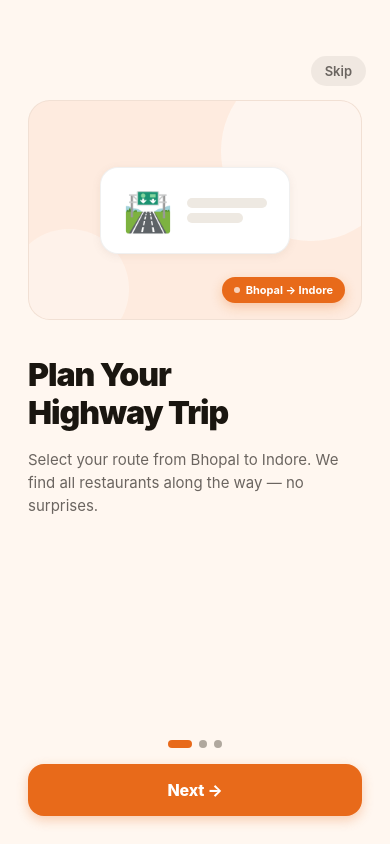
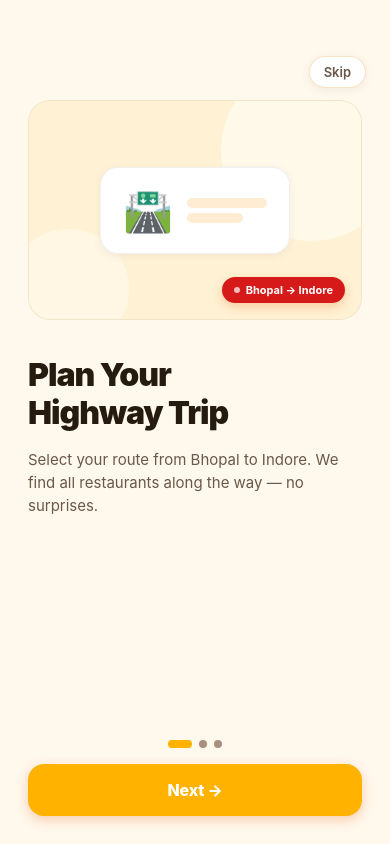
Before and after one commit to SahilShivnani2003/Rodo, a React Native app: screen /cart in a window 390 px wide. Built offline with nearby package versions, Linux system fonts and the light colour scheme.

Commit message:
#Updated the theme of the app

```diff
--- a/src/screens/CartScreen.tsx
+++ b/src/screens/CartScreen.tsx
@@ -113,7 +113,7 @@ const stepper = StyleSheet.create({
     wrap: {
         flexDirection: 'row',
         alignItems: 'center',
-        backgroundColor: Colors.amber,
+        backgroundColor: Colors.brandYellow,
         borderRadius: Radius.full,
         overflow: 'hidden',
         ...Shadow.amber,
@@ -632,14 +632,14 @@ const styles = StyleSheet.create({
     },
     restaurantMeta: { fontSize: 11, color: Colors.textSecondary, marginTop: 2 },
     addMoreBtn: {
-        backgroundColor: Colors.amberGlow,
+        backgroundColor: Colors.brandYellow,
         borderRadius: Radius.full,
         paddingHorizontal: 12,
         paddingVertical: 6,
         borderWidth: 1,
-        borderColor: Colors.borderActive,
+        borderColor: Colors.brandRed,
     },
-    addMoreText: { fontSize: 12, fontWeight: '700', color: Colors.amber },
+    addMoreText: { fontSize: 12, fontWeight: '700', color: Colors.brandRed },
 
     // Section header
     sectionHeader: {
@@ -687,7 +687,7 @@ const styles = StyleSheet.create({
         alignItems: 'center',
         justifyContent: 'center',
     },
-    itemTotal: { fontSize: 12, fontWeight: '700', color: Colors.amber },
+    itemTotal: { fontSize: 12, fontWeight: '700', color: Colors.brandRed },
     itemDivider: {
         height: 1,
         backgroundColor: Colors.border,
@@ -711,11 +711,11 @@ const styles = StyleSheet.create({
         ...Shadow.card,
     },
     etaChipActive: {
-        backgroundColor: Colors.amberGlow,
-        borderColor: Colors.amber,
+        backgroundColor: Colors.amberGlow2,
+        borderColor: Colors.brandRed,
     },
     etaText: { fontSize: 13, color: Colors.textSecondary, fontWeight: '600' },
-    etaTextActive: { color: Colors.amber, fontWeight: '700' },
+    etaTextActive: { color: Colors.brandRed, fontWeight: '700' },
 
     // Dine mode
     dineRow: { flexDirection: 'row', gap: 12, marginBottom: 16 },
@@ -733,12 +733,12 @@ const styles = StyleSheet.create({
         ...Shadow.card,
     },
     dineChipActive: {
-        backgroundColor: Colors.amberGlow,
-        borderColor: Colors.amber,
+        backgroundColor: Colors.amberGlow2,
+        borderColor: Colors.brandRed,
     },
     dineEmoji: { fontSize: 18 },
     dineText: { fontSize: 13, fontWeight: '600', color: Colors.textSecondary },
-    dineTextActive: { color: Colors.amber, fontWeight: '700' },
+    dineTextActive: { color: Colors.brandRed, fontWeight: '700' },
 
     // Special note
     noteToggle: {
@@ -791,7 +791,7 @@ const styles = StyleSheet.create({
         ...Shadow.card,
     },
     couponApplyBtn: {
-        backgroundColor: Colors.amber,
+        backgroundColor: Colors.brandRed,
         borderRadius: Radius.md,
         paddingHorizontal: 20,
         alignItems: 'center',
@@ -901,7 +901,7 @@ const styles = StyleSheet.create({
     checkoutItems: { fontSize: 11, color: Colors.textSecondary },
     checkoutBtn: {
         flex: 1,
-        backgroundColor: Colors.amber,
+        backgroundColor: Colors.brandRed,
         borderRadius: Radius.md,
         paddingVertical: 15,
         flexDirection: 'row',
--- a/src/screens/MenuScreen.tsx
+++ b/src/screens/MenuScreen.tsx
@@ -363,15 +363,15 @@ const styles = StyleSheet.create({
         flexDirection: 'row',
         alignItems: 'center',
         gap: 4,
-        backgroundColor: Colors.amberGlow,
+        backgroundColor: Colors.brandYellow,
         borderRadius: Radius.sm,
         paddingHorizontal: 10,
         paddingVertical: 5,
         borderWidth: 1,
-        borderColor: Colors.borderActive,
+        borderColor: Colors.brandRed,
     },
-    heroStar: { fontSize: 13, color: Colors.amber },
-    heroRating: { fontSize: 14, fontWeight: '800', color: Colors.amber },
+    heroStar: { fontSize: 13, color: Colors.brandRed },
+    heroRating: { fontSize: 14, fontWeight: '800', color: Colors.brandRed },
     heroMeta: { flexDirection: 'row', gap: 8 },
     heroMetaChip: {
         backgroundColor: Colors.bgElevated,
@@ -404,9 +404,9 @@ const styles = StyleSheet.create({
         borderWidth: 1,
         borderColor: Colors.border,
     },
-    etaChipActive: { backgroundColor: Colors.amberGlow, borderColor: Colors.amber },
+    etaChipActive: { backgroundColor: Colors.amberGlow2, borderColor: Colors.brandRed },
     etaChipText: { fontSize: 13, color: Colors.textSecondary, fontWeight: '600' },
-    etaChipTextActive: { color: Colors.amber },
+    etaChipTextActive: { color: Colors.brandRed },
     dineRow: { flexDirection: 'row', gap: 10 },
     dineChip: {
         flex: 1,
@@ -417,9 +417,9 @@ const styles = StyleSheet.create({
         borderWidth: 1,
         borderColor: Colors.border,
     },
-    dineChipActive: { backgroundColor: Colors.amberGlow, borderColor: Colors.amber },
+    dineChipActive: { backgroundColor: Colors.amberGlow2, borderColor: Colors.brandRed },
     dineText: { fontSize: 14, fontWeight: '600', color: Colors.textSecondary },
-    dineTextActive: { color: Colors.amber, fontWeight: '700' },
+    dineTextActive: { color: Colors.brandRed, fontWeight: '700' },
     catTabScroll: { paddingVertical: 12, marginTop: 4 },
     catTab: {
         paddingHorizontal: 16,
@@ -429,7 +429,7 @@ const styles = StyleSheet.create({
         borderWidth: 1,
         borderColor: Colors.border,
     },
-    catTabActive: { backgroundColor: Colors.amber, borderColor: Colors.amber },
+    catTabActive: { backgroundColor: Colors.brandRed, borderColor: Colors.brandRed },
     catTabText: { fontSize: 13, color: Colors.textSecondary, fontWeight: '600' },
     catTabTextActive: { color: '#FFFFFF', fontWeight: '700' },
     menuList: { paddingHorizontal: 20, marginTop: 4, gap: 10 },
@@ -441,9 +441,9 @@ const styles = StyleSheet.create({
         borderColor: Colors.border,
         ...Shadow.card,
     },
-    menuItemSelected: { borderColor: Colors.borderActive, backgroundColor: '#FFFAF6' },
+    menuItemSelected: { borderColor: Colors.brandRed, backgroundColor: Colors.amberGlow2 },
     bestseller: {
-        backgroundColor: '#FEF3C7',
+        backgroundColor: Colors.amberGlow,
         borderRadius: Radius.full,
         paddingHorizontal: 8,
         paddingVertical: 3,
@@ -491,20 +491,20 @@ const styles = StyleSheet.create({
         justifyContent: 'center',
     },
     addBtn: {
-        backgroundColor: Colors.amberGlow,
+        backgroundColor: Colors.amberGlow2,
         borderRadius: Radius.sm,
         paddingHorizontal: 14,
         paddingVertical: 7,
         borderWidth: 1,
-        borderColor: Colors.borderActive,
+        borderColor: Colors.brandRed,
         width: 72,
         alignItems: 'center',
     },
-    addBtnText: { fontSize: 12, fontWeight: '800', color: Colors.amber },
+    addBtnText: { fontSize: 12, fontWeight: '800', color: Colors.brandRed },
     qtyControl: {
         flexDirection: 'row',
         alignItems: 'center',
-        backgroundColor: Colors.amber,
+        backgroundColor: Colors.brandRed,
         borderRadius: Radius.sm,
         overflow: 'hidden',
         width: 72,
@@ -525,7 +525,7 @@ const styles = StyleSheet.create({
         bottom: Platform.OS === 'ios' ? 30 : 16,
         left: 20,
         right: 20,
-        backgroundColor: Colors.amber,
+        backgroundColor: Colors.brandRed,
         borderRadius: Radius.md,
         paddingHorizontal: 18,
         paddingVertical: 14,
--- a/src/screens/WelcomeScreen.tsx
+++ b/src/screens/WelcomeScreen.tsx
@@ -24,24 +24,24 @@ type welcomeProps = NativeStackScreenProps<RootStackParamList, 'welcome'>;
 const SLIDES = [
     {
         emoji: '🛣️',
-        bg: '#FFF7F0',
-        accentBg: 'rgba(232,106,26,0.08)',
+        bg: Colors.bg,
+        accentBg: Colors.amberGlow2,
         title: 'Plan Your\nHighway Trip',
         desc: 'Select your route from Bhopal to Indore. We find all restaurants along the way — no surprises.',
         highlight: 'Bhopal → Indore',
     },
     {
         emoji: '🍽️',
-        bg: '#F0FDF4',
-        accentBg: 'rgba(22,163,74,0.08)',
+        bg: Colors.bg,
+        accentBg: Colors.amberGlow,
         title: 'Pre-order Food\nBefore You Arrive',
         desc: 'Pick your meal, set your arrival time, and your food will be hot and ready when you get there.',
         highlight: 'Zero waiting time',
     },
     {
         emoji: '📍',
-        bg: '#FFF7F0',
-        accentBg: 'rgba(232,106,26,0.08)',
+        bg: Colors.bg,
+        accentBg: Colors.amberGlow2,
         title: 'Track &\nEnjoy',
         desc: 'Watch your order status in real-time. Get directions to the restaurant with one tap.',
         highlight: 'Live order tracking',
@@ -177,9 +177,11 @@ const styles = StyleSheet.create({
         zIndex: 10,
         paddingHorizontal: 14,
         paddingVertical: 7,
-
         borderRadius: Radius.full,
-        backgroundColor: 'rgba(0,0,0,0.06)',
+        backgroundColor: Colors.bgCard,
+        borderWidth: 1,
+        borderColor: Colors.border,
+        ...Shadow.card,
     },
     skipText: {
         fontSize: 13,
@@ -250,7 +252,7 @@ const styles = StyleSheet.create({
         position: 'absolute',
         bottom: 16,
         right: 16,
-        backgroundColor: Colors.amber,
+        backgroundColor: Colors.brandRed,
         borderRadius: Radius.full,
         paddingHorizontal: 12,
         paddingVertical: 6,
--- a/src/screens/splashScreen.tsx
+++ b/src/screens/splashScreen.tsx
@@ -404,7 +404,7 @@ export default function SplashScreen({ navigation }: splashProps) {
 const styles = StyleSheet.create({
     root: {
         flex: 1,
-        backgroundColor: Colors.bg,
+        backgroundColor: Colors.amber,
         alignItems: 'center',
         justifyContent: 'center',
     },
@@ -413,7 +413,7 @@ const styles = StyleSheet.create({
     halo: {
         position: 'absolute',
         borderRadius: 9999,
-        backgroundColor: Colors.amber,
+        backgroundColor: '#D61A1A',
     },
     halo1: {
         width: 300,
@@ -443,8 +443,8 @@ const styles = StyleSheet.create({
         width: 3,
         height: 3,
         borderRadius: 1.5,
-        backgroundColor: Colors.amber,
-        opacity: 0.1,
+        backgroundColor: '#D61A1A',
+        opacity: 0.13,
     },
 
     // ── pill badge ──
@@ -481,13 +481,13 @@ const styles = StyleSheet.create({
         borderRadius: 30,
         overflow: 'hidden',
         borderWidth: 1.5,
-        borderColor: 'rgba(232,106,26,0.22)',
+        borderColor: 'rgba(214,26,26,0.3)',
         marginBottom: 28,
-        shadowColor: Colors.amber,
+        shadowColor: '#D61A1A',
         shadowOffset: { width: 0, height: 8 },
-        shadowOpacity: 0.28,
+        shadowOpacity: 0.32,
         shadowRadius: 20,
-        elevation: 10,
+        elevation: 11,
         backgroundColor: Colors.bgElevated,
     },
     logoImage: {
@@ -545,7 +545,7 @@ const styles = StyleSheet.create({
     },
     accentLineFill: {
         height: '100%',
-        backgroundColor: Colors.amber,
+        backgroundColor: '#D61A1A',
         borderRadius: 2,
     },
 
@@ -557,7 +557,7 @@ const styles = StyleSheet.create({
         fontFamily: 'DM Sans',
         fontSize: 14.5,
         fontWeight: '500',
-        color: Colors.textSecondary,
+        color: '#D61A1A',
         letterSpacing: 0.15,
         fontStyle: 'italic',
     },
--- a/src/screens/tabs/HomeScreen.tsx
+++ b/src/screens/tabs/HomeScreen.tsx
@@ -22,9 +22,9 @@ const { width } = Dimensions.get('window');
 // ─── Data ─────────────────────────────────────────────────────────────────────
 
 const OFFERS = [
-    { id: '1', label: '10% Off',   sub: 'on all pre-orders',  emoji: '🎉', color: Colors.amber,  bg: 'rgba(232,106,26,0.10)' },
-    { id: '2', label: 'Free Chai', sub: 'orders above ₹199',  emoji: '☕', color: '#2563EB',     bg: 'rgba(37,99,235,0.10)'  },
-    { id: '3', label: '₹50 Off',   sub: 'first order',        emoji: '🔥', color: '#9333EA',     bg: 'rgba(147,51,234,0.10)' },
+    { id: '1', label: '10% Off',   sub: 'on all pre-orders',  emoji: '🎉', color: Colors.brandRed,    bg: 'rgba(214,26,26,0.12)' },
+    { id: '2', label: 'Free Chai', sub: 'orders above ₹199',  emoji: '☕', color: Colors.brandYellow, bg: 'rgba(255,211,0,0.12)' },
+    { id: '3', label: '₹50 Off',   sub: 'first order',        emoji: '🔥', color: '#9333EA',          bg: 'rgba(147,51,234,0.10)' },
 ];
 
 const CATEGORIES = [
@@ -247,7 +247,7 @@ export default function HomeScreen({ navigation }: homeProps) {
     // ── Render ─────────────────────────────────────────────────────
     return (
         <View style={styles.root}>
-            <StatusBar barStyle="light-content" backgroundColor={Colors.amber} />
+            <StatusBar barStyle="light-content" backgroundColor={Colors.brandRed} />
 
             <ScrollView
                 showsVerticalScrollIndicator={false}
@@ -591,7 +591,7 @@ const styles = StyleSheet.create({
 
     // ── HERO ──────────────────────────────────────────────────────
     hero: {
-        backgroundColor: Colors.amber,
+        backgroundColor: Colors.brandRed,
         paddingTop: Platform.OS === 'android' ? 40 : 64,
         paddingHorizontal: 22,
         paddingBottom: 52, // extra so search card overlaps cleanly
@@ -603,7 +603,7 @@ const styles = StyleSheet.create({
         width: 280,
         height: 280,
         borderRadius: 140,
-        backgroundColor: 'rgba(255,255,255,0.10)',
+        backgroundColor: 'rgba(255,211,0,0.18)',
         top: -90,
         right: -60,
     },
@@ -612,7 +612,7 @@ const styles = StyleSheet.create({
         width: 180,
         height: 180,
         borderRadius: 90,
-        backgroundColor: 'rgba(255,255,255,0.06)',
+        backgroundColor: 'rgba(255,211,0,0.12)',
         bottom: -40,
         left: -50,
     },
--- a/src/screens/tabs/RestaurantScreen.tsx
+++ b/src/screens/tabs/RestaurantScreen.tsx
@@ -479,7 +479,7 @@ const styles = StyleSheet.create({
         left: 0,
         bottom: 0,
         width: '28%',
-        backgroundColor: Colors.amber,
+        backgroundColor: Colors.brandRed,
         borderRadius: 3,
     },
     routeMarker: {
@@ -496,13 +496,13 @@ const styles = StyleSheet.create({
         width: 20,
         height: 20,
         borderRadius: 10,
-        backgroundColor: Colors.amberGlow,
+        backgroundColor: Colors.amberGlow2,
     },
     routeMarkerCore: {
         width: 10,
         height: 10,
         borderRadius: 5,
-        backgroundColor: Colors.amber,
+        backgroundColor: Colors.brandRed,
         borderWidth: 2,
         borderColor: Colors.bgCard,
     },
@@ -531,8 +531,8 @@ const styles = StyleSheet.create({
         gap: 8,
     },
     searchWrapFocused: {
-        borderColor: Colors.amber,
-        backgroundColor: '#FFFAF6',
+        borderColor: Colors.brandRed,
+        backgroundColor: '#FFF3E0',
     },
     searchIcon: { fontSize: 16 },
     searchInput: {
--- a/src/theme/index.ts
+++ b/src/theme/index.ts
@@ -2,39 +2,41 @@
 
 export const Colors = {
   // Core backgrounds
-  bg: '#F5F2ED',
+  bg: '#FFF8ED',
   bgCard: '#FFFFFF',
-  bgElevated: '#EEE9E2',
-  bgInput: '#F0EDE8',
+  bgElevated: '#FFECD2',
+  bgInput: '#FFF2DE',
 
   // Brand
-  amber: '#E86A1A',
-  amberLight: '#F08040',
-  amberGlow: 'rgba(232,106,26,0.12)',
-  amberGlow2: 'rgba(232,106,26,0.08)',
+  brandRed: '#D61A1A',
+  brandYellow: '#FFD300',
+  amber: '#FFB300',
+  amberLight: '#FFD140',
+  amberGlow: 'rgba(255,195,0,0.18)',
+  amberGlow2: 'rgba(255,195,0,0.1)',
 
   // Greens
   vegGreen: '#16A34A',
   successGreen: '#15803D',
 
   // Text
-  textPrimary: '#1A1610',
-  textSecondary: '#6B6560',
-  textMuted: '#B0A89E',
-  textOnAmber: '#FFFFFF',
+  textPrimary: '#261B0F',
+  textSecondary: '#6A584A',
+  textMuted: '#A98F7D',
+  textOnAmber: '#2D1000',
 
   // Accents
   blue: '#2563EB',
-  redPin: '#DC2626',
+  redPin: '#C62828',
 
   // Borders
-  border: 'rgba(0,0,0,0.08)',
-  borderActive: 'rgba(232,106,26,0.35)',
+  border: 'rgba(222,138,16,0.24)',
+  borderActive: 'rgba(255,195,0,0.45)',
 
   // Status
-  ahead: '#E86A1A',
-  passed: '#D4CFC8',
-  passedText: '#A09890',
+  ahead: '#D61A1A',
+  passed: '#F8E5C4',
+  passedText: '#B88357',
 };
 
 export const Fonts = {
```
